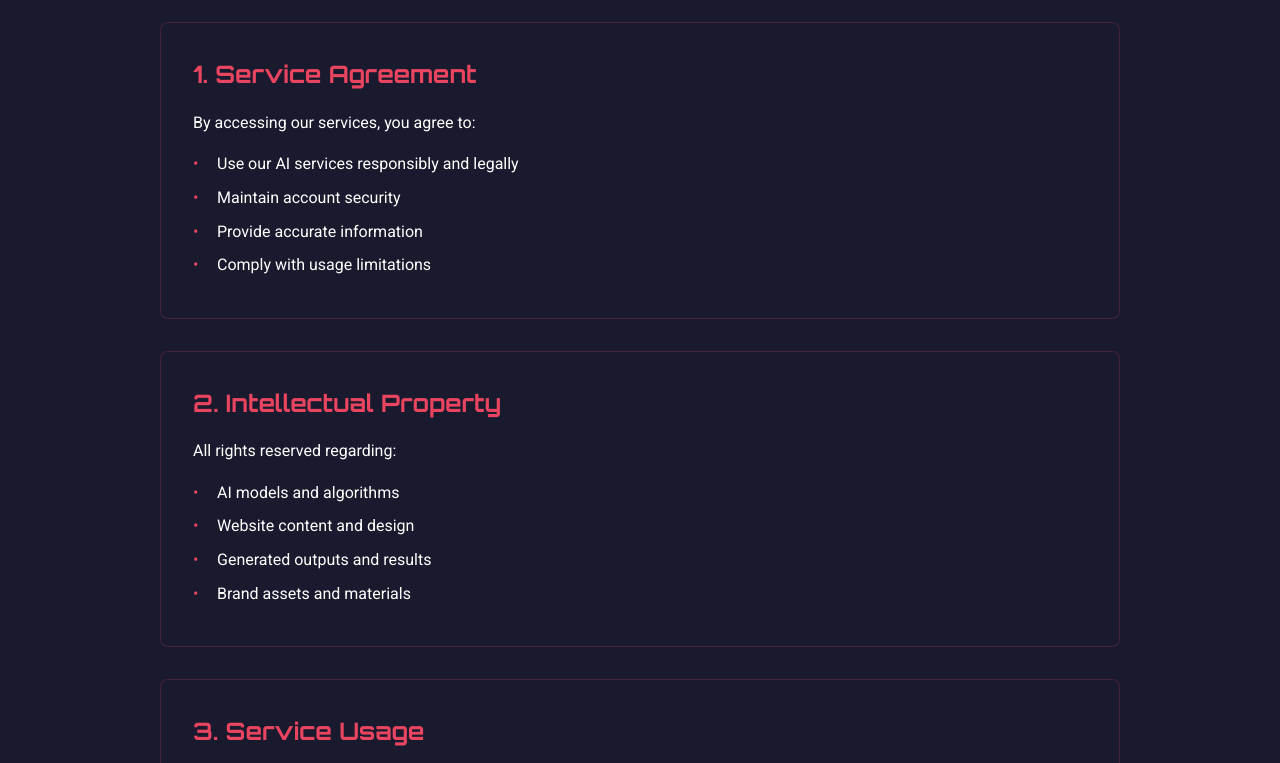
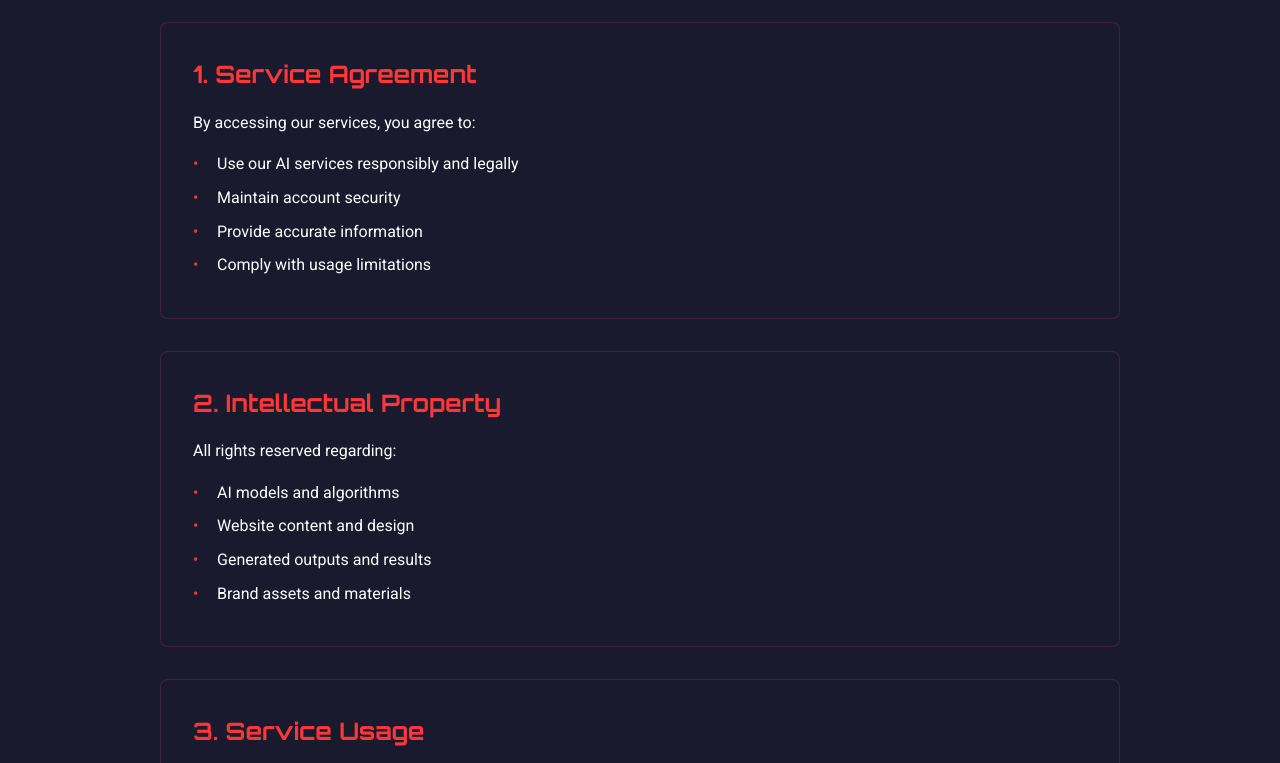
Before and after one commit to scubster12/007-ai-agency, a website: page terms.html in a window 1280 px wide. Shown: the part 232-995 px from the top of the page. Drawn offline with Linux system fonts and the light colour scheme.

Commit message:
theme
change the color

```diff
--- a/styles.css
+++ b/styles.css
@@ -1,7 +1,7 @@
 :root {
     --primary-color: #1a1a2e;
     --secondary-color: #4b4b6e;
-    --accent-color: #e94560;
+    --accent-color: #ff3737;
     --text-color: #ffffff;
 }
 
```
Also changed, not shown: index.html (+1 -1 lines).
